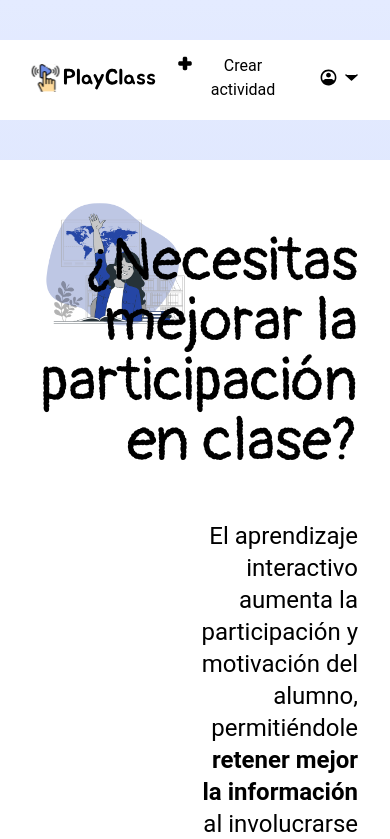
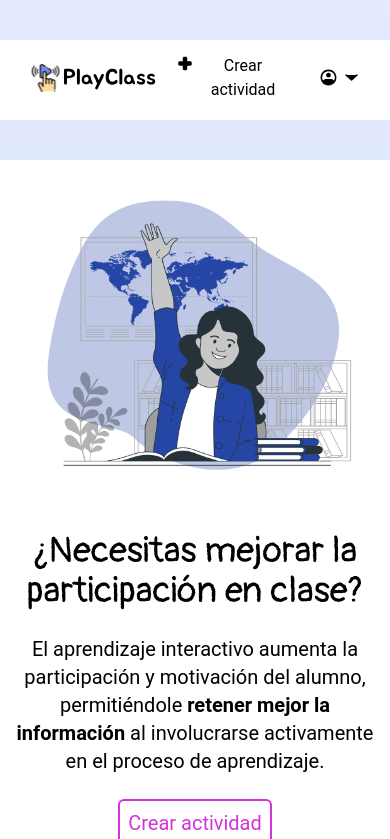
Before and after one commit to No-Country-simulation/s19-13-ft-webapp, a React (Vite) app in the folder webapp-seleccionado/: page / in a window 390 px wide. Shown: the top 839 px of the page. Built offline with nearby package versions, Linux system fonts and the light colour scheme; what cohere-ai would draw is missing.

Commit message:
SecccionDelHeaderResponsive

```diff
--- a/webapp-seleccionado/src/modules/pages/Home-page/Home.jsx
+++ b/webapp-seleccionado/src/modules/pages/Home-page/Home.jsx
@@ -16,21 +16,21 @@ const Home = () => {
   return (
     <>
       {/* Seccion del Header */}
-      <div className='flex flex-row p-8 bg-white'>
-        <picture className='w-1/2'>
-          <img src={HeaderImage} alt='' />
+      <div className='flex flex-col md:flex-row p-4 md:p-8 bg-white'>
+      <picture className='w-full md:w-1/2 mb-6 md:mb-0 flex justify-center'>
+        <img src={HeaderImage} alt='' className='max-w-full h-auto' />
       </picture>
-        <section className='flex flex-col w-1/2 text-end justify-center items-end py-10 gap-y-12 h-full'>
-          <h1 className='text-6xl font-Pangolin'>
+      <section className='flex flex-col w-full md:w-1/2 text-center md:text-end justify-center items-center md:items-end py-4 md:py-10 gap-y-6 md:gap-y-12 h-full'>
+        <h1 className='text-4xl md:text-6xl font-Pangolin'>
           ¿Necesitas mejorar la participación en clase?
         </h1>
-          <p className='font-Roboto text-2xl'>
+        <p className='font-Roboto text-xl md:text-2xl'>
           El aprendizaje interactivo aumenta la participación y motivación del
           alumno, permitiéndole <strong>retener mejor la información</strong>{' '}
           al involucrarse activamente en el proceso de aprendizaje.
         </p>
         <Link to='crear-juego' className='w-full flex justify-center'>
-            <button className='bg-white text-RosadoC border-RosadoC border-solid border-2 p-2 rounded-md hover:text-white hover:bg-RosadoC transition duration-500 text-2xl font-Roboto'>
+          <button className='bg-white text-RosadoC border-RosadoC border-solid border-2 p-2 rounded-md hover:text-white hover:bg-RosadoC transition duration-500 text-xl md:text-2xl font-Roboto'>
             Crear actividad
           </button>
         </Link>
```
Lines whose indentation alone changed are shown as unchanged.
